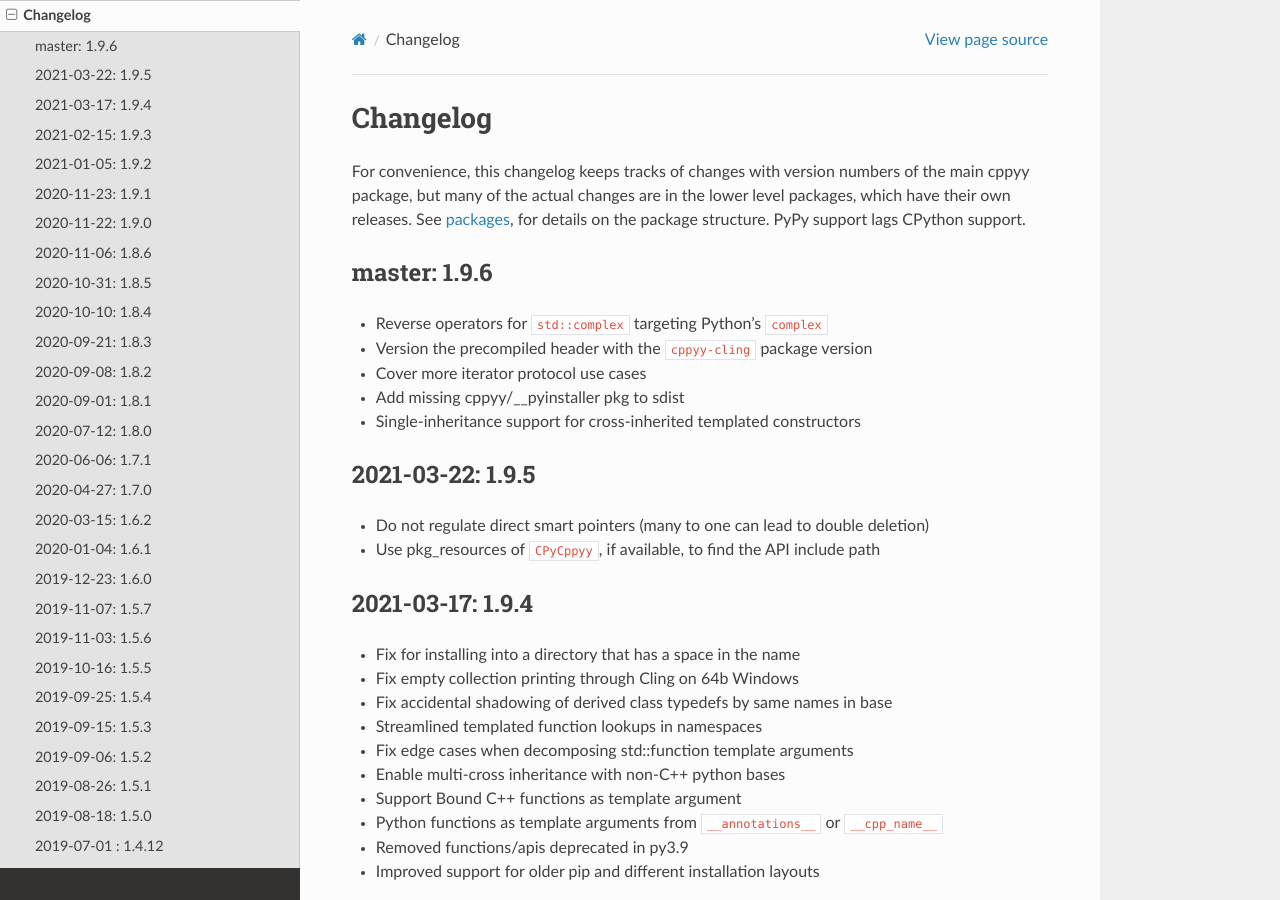
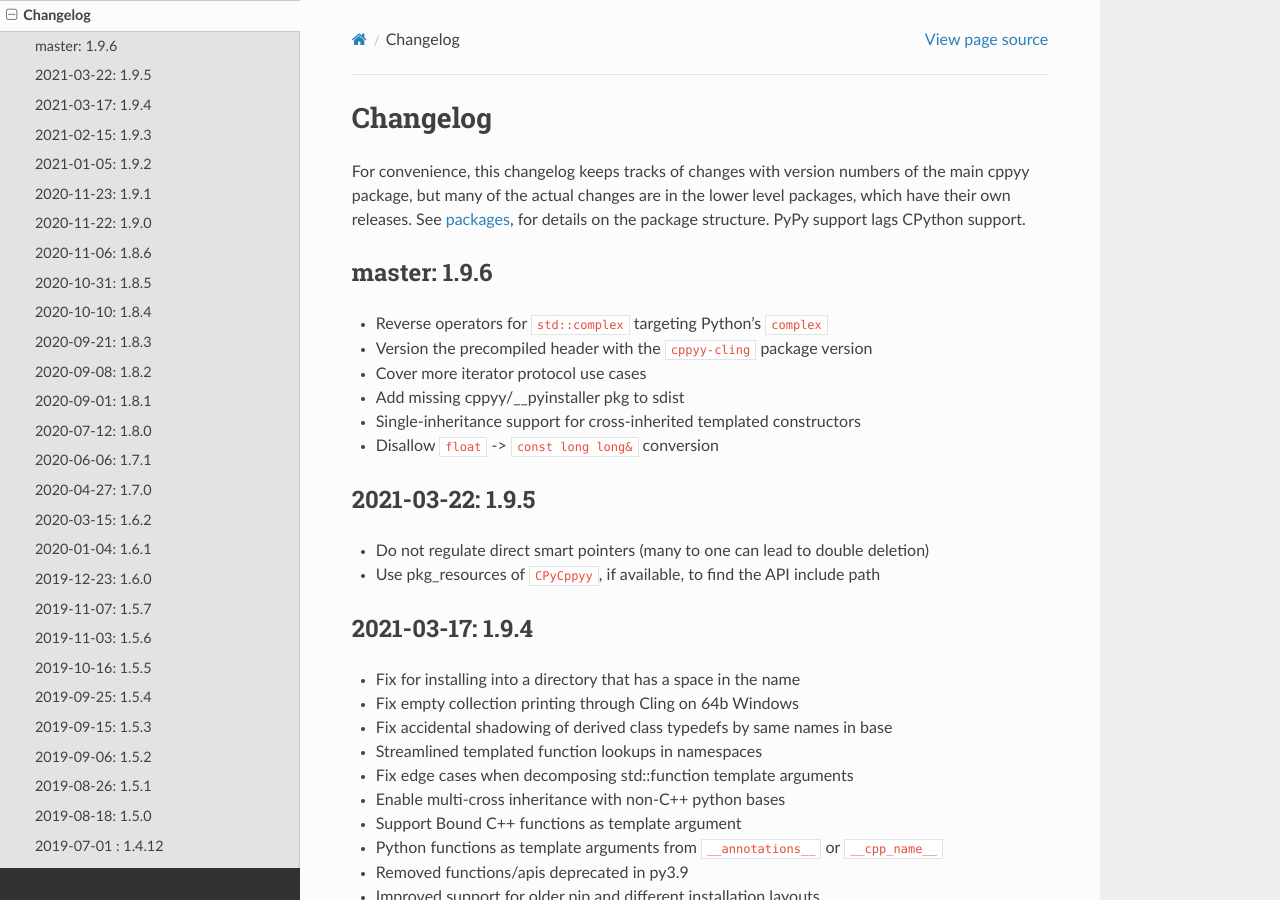
Before and after one commit to wlav/cppyy, a Sphinx documentation site: the page built from doc/source/changelog.rst, in a window 1280 px wide and 900 px high. Built offline with Sphinx 7.4.7 and the Read the Docs theme 2.0.0, drawn with Linux system fonts in a browser that asks for light colours.

Commit message:
update changelog

```diff
--- a/doc/source/changelog.rst
+++ b/doc/source/changelog.rst
@@ -18,6 +18,7 @@
 * Cover more iterator protocol use cases
 * Add missing cppyy/__pyinstaller pkg to sdist
 * Single-inheritance support for cross-inherited templated constructors
+* Disallow ``float`` -> ``const long long&`` conversion
 
 
 2021-03-22: 1.9.5
```
